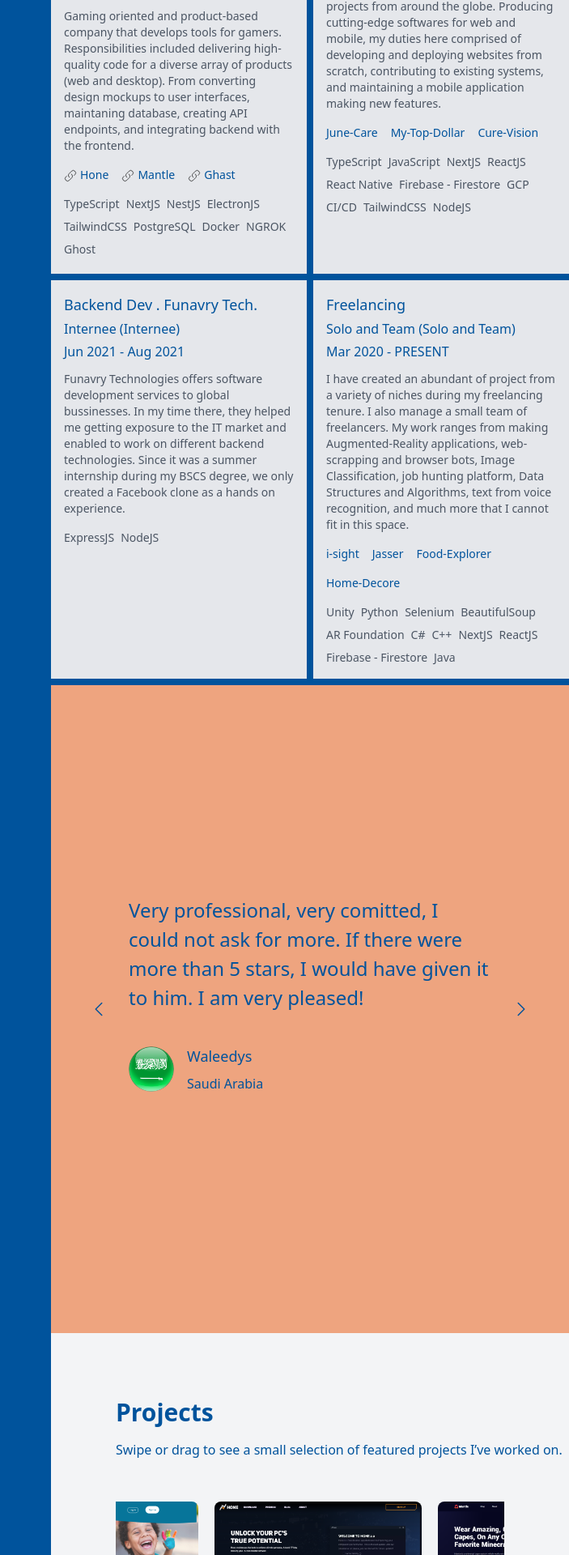
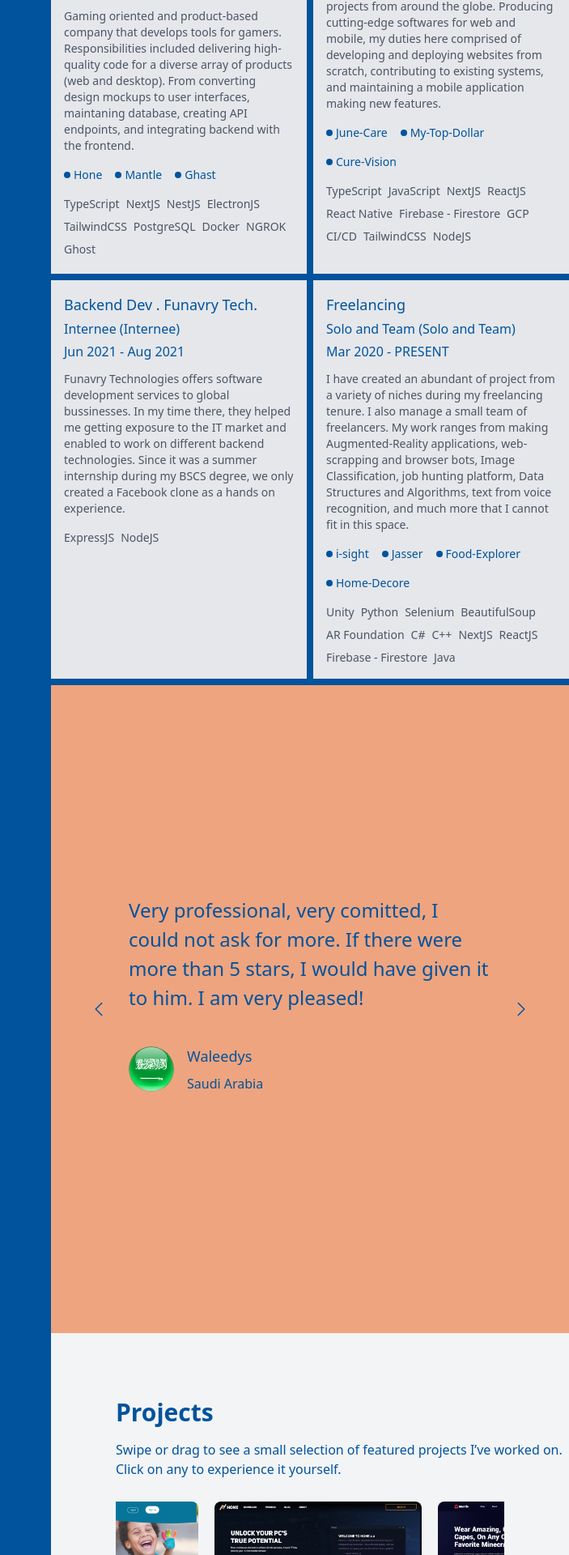
Before and after one commit to talalmughal/talal-portfolio, a Next.js app: page / in a window 1280 px wide. Shown: the part 1762-3682 px from the top of the page at 81% size, without its empty margins (577-1280 px from the left). Built offline with nearby package versions, Linux system fonts and the light colour scheme.

Commit message:
minor fixes

```diff
--- a/components/helper/Job.tsx
+++ b/components/helper/Job.tsx
@@ -7,6 +7,7 @@ interface Props {
   description?: string;
   projects?: any[];
   techs?: string[];
+  primaryBG: string;
 }
 
 export const Job = ({
@@ -18,9 +19,10 @@ export const Job = ({
   description,
   projects,
   techs,
+  primaryBG,
 }: Props) => {
   return (
-    <div className="bg-gray-200 p-4 2xl:p-6 flex flex-col gap-4">
+    <div className="bg-gray-200 p-4 2xl:p-6 fhd:p-10 flex flex-col gap-4">
       <div className="flex flex-col gap-1">
         <span className="text-lg">
           {title} {company && "."} {company}
@@ -39,11 +41,7 @@ export const Job = ({
         <div className="flex flex-wrap gap-4 text-sm font-medium">
           {projects?.map((project, i) => (
             <div className="flex items-center gap-1" key={i}>
-              {project?.link && (
-                // eslint-disable-next-line @next/next/no-img-element
-                <img src="/svg/link.svg" alt="link" className="h-4 mt-0.5" />
-              )}
-
+              <div className={`w-2 h-2 rounded-full ${primaryBG}`} />
               <span>{project?.name}</span>
             </div>
           ))}
--- a/components/page/Page4-experience.tsx
+++ b/components/page/Page4-experience.tsx
@@ -2,13 +2,14 @@ import { jobs } from "@/constants/jobs";
 import { Job } from "../helper/Job";
 
 interface Props {
+  primaryBG: string;
   primaryText: string;
 }
 
-export const Page4 = ({ primaryText }: Props) => {
+export const Page4 = ({ primaryText, primaryBG }: Props) => {
   return (
     <div
-      className={`grid md:grid-cols-2 md:grid-rows-2 p-2 xl:px-0 gap-2 h-auto 1.5xl:h-screen ${primaryText}`}
+      className={`grid md:grid-cols-2 md:grid-rows-2 p-2 xl:px-0 fhd:py-4 gap-2 fhd:gap-4 h-auto 1.5xl:h-screen ${primaryText}`}
     >
       {jobs?.map((job, i) => (
         <Job
@@ -21,6 +22,7 @@ export const Page4 = ({ primaryText }: Props) => {
           description={job?.description}
           projects={job?.projects}
           techs={job?.techs}
+          primaryBG={primaryBG}
         />
       ))}
     </div>
--- a/components/page/Page6-projects.tsx
+++ b/components/page/Page6-projects.tsx
@@ -14,7 +14,7 @@ export const Page6 = ({ primaryText, secondaryText }: Props) => {
 
         <span className="text-base">
           Swipe or drag to see a small selection of featured projects I&#8217;ve
-          worked on.
+          worked on. Click on any to experience it yourself.
         </span>
       </div>
 
--- a/pages/index.tsx
+++ b/pages/index.tsx
@@ -99,7 +99,7 @@ export default function Home() {
         <Page3 primaryText={primaryText} />
 
         {/* page-04 my experience */}
-        <Page4 primaryText={primaryText} />
+        <Page4 primaryText={primaryText} primaryBG={primaryBG} />
 
         {/* page-05 my reviews */}
         <Page5 primaryText={primaryText} secondaryBG={secondaryBG} />
--- a/tailwind.config.js
+++ b/tailwind.config.js
@@ -20,6 +20,7 @@ module.exports = {
       xl: "1280px",
       "1.5xl": "1440px",
       "2xl": "1536px",
+      fhd: "1920px",
     },
   },
   plugins: [],
```
